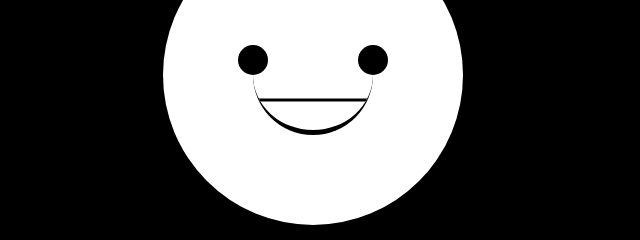
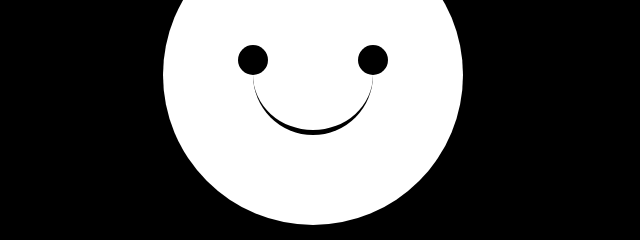
Before and after one commit to ManaMauri/countdown_timer, a plain HTML site: page index.html in a window 1280 px wide. Shown: the part 296-536 px from the top of the page, 327-967 px from the left. Drawn offline with Linux system fonts and the light colour scheme.

Commit message:
Update index.html

```diff
--- a/index.html
+++ b/index.html
@@ -11,9 +11,7 @@
         <div class="circle" id="face">
             <div class="eye left-eye"></div>
             <div class="eye right-eye"></div>
-            <svg class="mouth" viewBox="0 0 200 100" preserveAspectRatio="xMidYMid meet">
-                <path id="mouthPath" d="M 0,50 Q 100,50 200,50" fill="none" stroke="black" stroke-width="5"></path>
-            </svg>
+            <div class="mouth" id="mouth"></div>
         </div>
         <div class="countdown">
             <span id="days">00</span> Days
```
